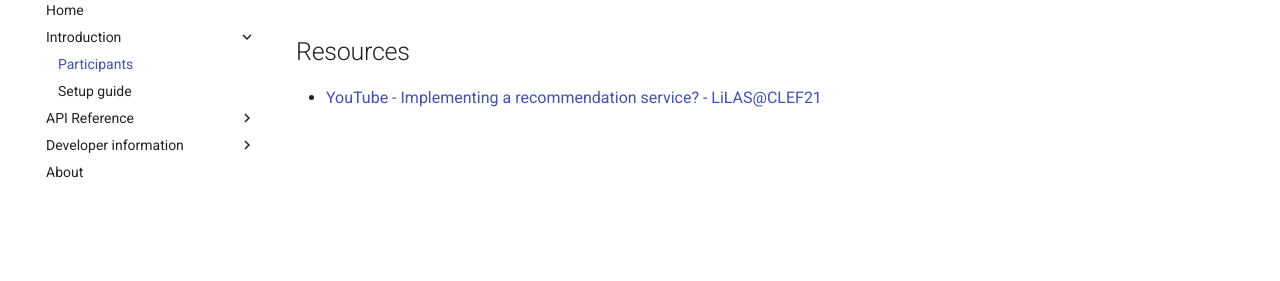
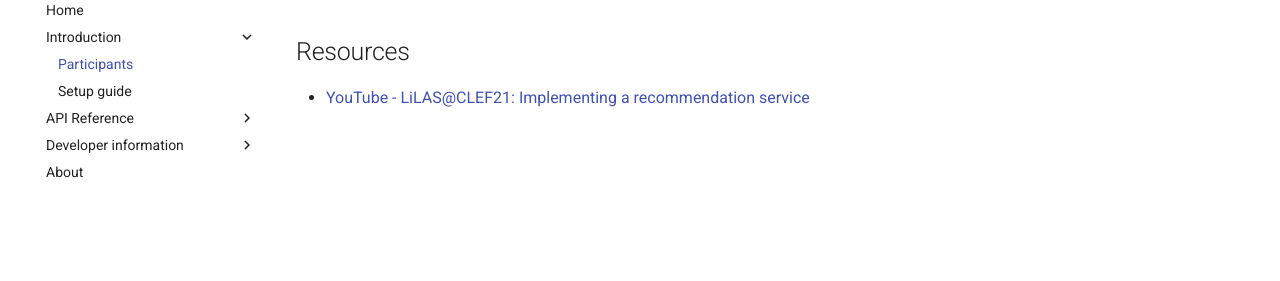
Before and after one commit to stella-project/stella-documentation, an MkDocs documentation site: the page built from docs/guides/participants.md, in a window 1280 px wide. Shown: the part 146-427 px from the top of the page. Built offline with MkDocs 1.6.1 and Material for MkDocs 9.7.7, drawn with Linux system fonts in a browser that asks for light colours.

Commit message:
change title

```diff
--- a/docs/guides/participants.md
+++ b/docs/guides/participants.md
@@ -1,3 +1,3 @@
 ## Resources
 
-- [YouTube - Implementing a recommendation service? - LiLAS@CLEF21](https://youtu.be/td71hc5Ysvs)
+- [YouTube - LiLAS@CLEF21: Implementing a recommendation service](https://youtu.be/td71hc5Ysvs)
```
